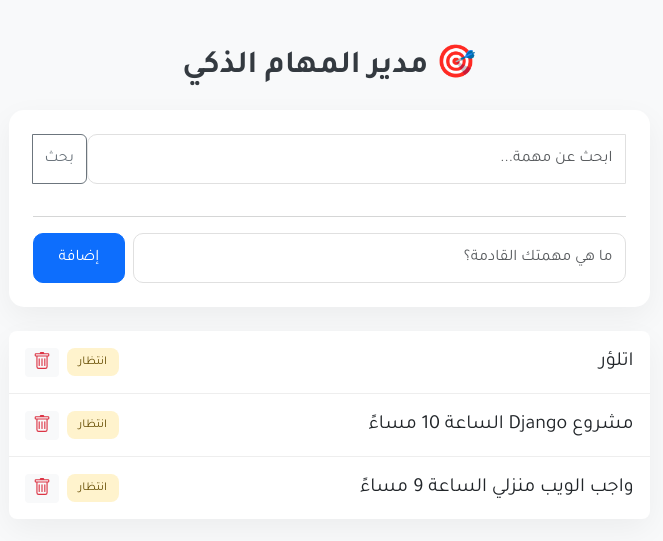
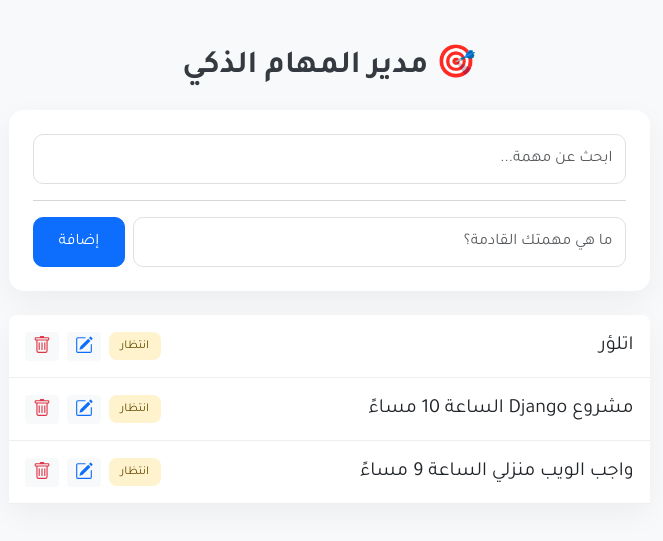
Before and after one commit to amjad7753/Django-Task-Manager, a Django app: page / in a window 1280 px wide. Shown: the top 541 px of the page, without its empty margins (311-974 px from the left). Run offline with Django 5.2, Linux system fonts and the light colour scheme; data comes from the database, SQL or seed files in the repository; both versions use the stored data as it was after the commit; some libraries are stand-ins or nearby versions.

Commit message:
إضافة ميزة تعديل المهام باستخدام Modal

```diff
--- a/tasks/templates/tasks/task_list.html
+++ b/tasks/templates/tasks/task_list.html
@@ -4,9 +4,12 @@
     <meta charset="UTF-8">
     <meta name="viewport" content="width=device-width, initial-scale=1.0">
     <title>مدير المهام الاحترافي</title>
+
+    <!-- Bootstrap CSS -->
     <link href="https://cdn.jsdelivr.net/npm/bootstrap@5.3.0/dist/css/bootstrap.min.css" rel="stylesheet">
+    <!-- Google Fonts (Tajawal) -->
     <link href="https://fonts.googleapis.com/css2?family=Tajawal:wght@400;700&display=swap" rel="stylesheet">
-
+    <!-- SweetAlert2 -->
     <script src="https://cdn.jsdelivr.net/npm/sweetalert2@11"></script>
 
     <style>
@@ -17,6 +20,7 @@
         .task-item:hover { background-color: #fdfdfd; transform: scale(1.01); }
         .form-control { border-radius: 10px; border: 1px solid #e0e0e0; padding: 12px; }
         .badge-custom { padding: 8px 12px; border-radius: 8px; font-weight: normal; }
+        .tooltip-inner { background-color: #333; border-radius: 5px; padding: 5px 10px; }
     </style>
 </head>
 <body>
@@ -26,13 +30,13 @@
         <div class="col-lg-7">
             <h2 class="text-center fw-bold mb-4">🎯 مدير المهام الذكي</h2>
 
+            <!-- قسم البحث والإضافة -->
           <div class="card main-card p-4 mb-4">
-                <form method="GET" class="mb-3">
-                    <div class="input-group">
-                        <input type="text" name="search" class="form-control" placeholder="ابحث عن مهمة..." value="{{ search_query }}">
-                        <button class="btn btn-outline-secondary" type="submit">بحث</button>
+    <div class="d-flex gap-2">
+        <input type="text" id="liveSearch" class="form-control" placeholder="ابحث عن مهمة..." value="{{ search_query }}">
+
+        <a href="{% url 'task_list' %}" class="btn btn-light border" id="clearSearch" style="display: none;">إلغاء</a>
     </div>
-                </form>
 
     <hr class="text-muted">
 
@@ -45,6 +49,7 @@
     </form>
 </div>
 
+            <!-- قائمة المهام -->
             <div class="card main-card">
                 <div class="list-group list-group-flush rounded-3">
                     {% for task in tasks %}
@@ -54,26 +59,67 @@
                                     {{ task.title }}
                                 </span>
                             </div>
+
                             <div class="d-flex align-items-center gap-2">
+                                <!-- زر الحالة مع Tooltip -->
+                                <span data-bs-toggle="tooltip" title="تغيير الحالة">
                                     <a href="{% url 'task_complete' task.id %}" class="text-decoration-none">
                                         <span class="badge badge-custom {% if task.completed %}bg-success-subtle text-success{% else %}bg-warning-subtle text-warning-emphasis{% endif %}">
                                             {% if task.completed %}تمت{% else %}انتظار{% endif %}
                                         </span>
                                     </a>
+                                </span>
 
-                                <a href="javascript:void(0);"
-                                   class="btn btn-sm btn-light text-danger border-0"
+                                <!-- زر التعديل (تم فصل الـ Tooltip عن الـ Modal) -->
+                                <span data-bs-toggle="tooltip" title="تعديل المهمة" data-bs-placement="top">
+                                    <button class="btn btn-sm btn-light text-primary border-0"
+                                            data-bs-toggle="modal"
+                                            data-bs-target="#editModal{{ task.id }}">
+                                        <svg xmlns="http://www.w3.org/2000/svg" width="18" height="18" fill="currentColor" class="bi bi-pencil-square" viewBox="0 0 16 16">
+                                          <path d="M15.502 1.94a.5.5 0 0 1 0 .706L14.459 3.69l-2-2L13.502.646a.5.5 0 0 1 .707 0l1.293 1.293zm-1.75 2.456-2-2L4.939 9.21a.5.5 0 0 0-.121.196l-.805 2.414a.25.25 0 0 0 .316.316l2.414-.805a.5.5 0 0 0 .196-.12l6.813-6.814z"/>
+                                          <path fill-rule="evenodd" d="M1 13.5A1.5 1.5 0 0 0 2.5 15h11a1.5 1.5 0 0 0 1.5-1.5v-6a.5.5 0 0 0-1 0v6a.5.5 0 0 1-.5.5h-11a.5.5 0 0 1-.5-.5v-11a.5.5 0 0 1 .5-.5H9a.5.5 0 0 0 0-1H2.5A1.5 1.5 0 0 0 1 2.5z"/>
+                                        </svg>
+                                    </button>
+                                </span>
+
+                                <!-- زر الحذف مع Tooltip -->
+                                <span data-bs-toggle="tooltip" title="حذف المهمة" data-bs-placement="top">
+                                    <button class="btn btn-sm btn-light text-danger border-0"
                                             onclick="confirmDelete('{% url 'task_delete' task.id %}')">
                                         <svg xmlns="http://www.w3.org/2000/svg" width="18" height="18" fill="currentColor" class="bi bi-trash" viewBox="0 0 16 16">
                                             <path d="M5.5 5.5A.5.5 0 0 1 6 6v6a.5.5 0 0 1-1 0V6a.5.5 0 0 1 .5-.5m2.5 0a.5.5 0 0 1 .5.5v6a.5.5 0 0 1-1 0V6a.5.5 0 0 1 .5-.5m3 .5a.5.5 0 0 0-1 0v6a.5.5 0 0 0 1 0z"/>
                                             <path d="M14.5 3a1 1 0 0 1-1 1H13v9a2 2 0 0 1-2 2H5a2 2 0 0 1-2-2V4h-.5a1 1 0 0 1-1-1V2a1 1 0 0 1 1-1H6a1 1 0 0 1 1-1h2a1 1 0 0 1 1 1h3.5a1 1 0 0 1 1 1zM4.118 4 4 4.059V13a1 1 0 0 0 1 1h6a1 1 0 0 0 1-1V4.059L11.882 4zM2.5 3h11V2h-11z"/>
                                         </svg>
-                                </a>
+                                    </button>
+                                </span>
                             </div>
                         </div>
+
+                        <!-- نافذة التعديل (Modal) لكل مهمة -->
+                        <div class="modal fade" id="editModal{{ task.id }}" tabindex="-1" aria-hidden="true">
+                          <div class="modal-dialog modal-dialog-centered">
+                            <div class="modal-content main-card">
+                              <div class="modal-header border-0">
+                                <h5 class="modal-title fw-bold">تعديل المهمة</h5>
+                                <button type="button" class="btn-close" data-bs-dismiss="modal" aria-label="Close"></button>
+                              </div>
+                              <form action="{% url 'task_update' task.id %}" method="POST">
+                                {% csrf_token %}
+                                <div class="modal-body">
+                                  <input type="text" name="title" class="form-control" value="{{ task.title }}" required>
+                                </div>
+                                <div class="modal-footer border-0">
+                                  <button type="button" class="btn btn-light" data-bs-dismiss="modal">إلغاء</button>
+                                  <button type="submit" class="btn btn-primary btn-add">حفظ التغييرات</button>
+                                </div>
+                              </form>
+                            </div>
+                          </div>
+                        </div>
+
                     {% empty %}
                         <div class="p-5 text-center text-muted">
-                            <p>لا توجد مهام مطابقة للبحث أو القائمة فارغة.</p>
+                            <p>لا توجد مهام حالياً.</p>
                         </div>
                     {% endfor %}
                 </div>
@@ -82,21 +128,52 @@
     </div>
 </div>
 
+<!-- Bootstrap JS Bundle (يجب أن يكون في النهاية لضمان عمل المودال) -->
+<script src="https://cdn.jsdelivr.net/npm/bootstrap@5.3.0/dist/js/bootstrap.bundle.min.js"></script>
 <script>
+    document.addEventListener('DOMContentLoaded', function () {
+        // 1. تفعيل التلميحات (Tooltips)
+        var tooltipTriggerList = [].slice.call(document.querySelectorAll('[data-bs-toggle="tooltip"]'))
+        var tooltipList = tooltipTriggerList.map(function (tooltipTriggerEl) {
+            return new bootstrap.Tooltip(tooltipTriggerEl)
+        })
+
+        // 2. محرك البحث اللحظي (Live Search)
+        const searchInput = document.getElementById('liveSearch');
+        const clearBtn = document.getElementById('clearSearch');
+        const taskItems = document.querySelectorAll('.task-item');
+
+        searchInput.addEventListener('input', function () {
+            const query = this.value.toLowerCase().trim();
+
+            // إظهار/إخفاء زر الإلغاء
+            clearBtn.style.display = query.length > 0 ? 'block' : 'none';
+
+            taskItems.forEach(item => {
+                const taskTitle = item.querySelector('.fs-5').textContent.toLowerCase();
+
+                // إذا كانت الكلمة موجودة، اظهر الصف، وإذا لا، اخفهِ
+                if (taskTitle.includes(query)) {
+                    item.style.setProperty('display', 'flex', 'important');
+                } else {
+                    item.style.setProperty('display', 'none', 'important');
+                }
+            });
+        });
+    });
+
+    // وظيفة تأكيد الحذف (SweetAlert2)
     function confirmDelete(deleteUrl) {
         Swal.fire({
             title: 'هل أنت متأكد؟',
-        text: "لن تتمكن من التراجع عن حذف هذه المهمة!",
+            text: "لن تتمكن من استعادة هذه المهمة بعد الحذف!",
             icon: 'warning',
             showCancelButton: true,
             confirmButtonColor: '#d33',
             cancelButtonColor: '#3085d6',
-        confirmButtonText: 'نعم، احذفها!',
+            confirmButtonText: 'نعم، احذفها',
             cancelButtonText: 'إلغاء',
-        reverseButtons: true, // لجعل "إلغاء" على اليمين بما يتناسب مع العربية
-        customClass: {
-            popup: 'rounded-4'
-        }
+            reverseButtons: true
         }).then((result) => {
             if (result.isConfirmed) {
                 window.location.href = deleteUrl;
--- a/tasks/urls.py
+++ b/tasks/urls.py
@@ -5,4 +5,5 @@ urlpatterns = [
     path('', views.task_list, name='task_list'),
     path('delete/<int:task_id>/', views.task_delete, name='task_delete'),
     path('complete/<int:task_id>/', views.task_complete, name='task_complete'),
+    path('update/<int:task_id>/', views.task_update, name='task_update'),
 ]
--- a/tasks/views.py
+++ b/tasks/views.py
@@ -1,3 +1,4 @@
+from turtle import title
 from django.shortcuts import redirect, render , get_object_or_404
 
 # Create your views here.
@@ -22,16 +23,36 @@ def task_complete(request, task_id):
     task.completed = not task.completed
     task.save()
     return redirect('task_list')
+def task_list(request):
+    # 1. استقبال نص البحث أولاً
+    search_query = request.GET.get('search', '')
 
-def task_list(request):
-    search_query = request.GET.get('search', '')
+    # 2. معالجة إضافة مهمة جديدة (POST)
     if request.method == 'POST':
         title = request.POST.get('title')
         if title:
             Task.objects.create(title=title)
+        # بعد الإضافة، نعود للصفحة الرئيسية بدون فلاتر بحث
         return redirect('task_list')
+
+    # 3. جلب المهام بناءً على البحث (GET)
     if search_query:
-        Tasks = Task.objects.filter(title__icontains=search_query).order_by('-created_at')
+        # لاحظ هنا استخدمنا اسم متغير tasks (صغير) ليتناسب مع الـ Template
+        tasks = Task.objects.filter(title__icontains=search_query).order_by('-created_at')
     else:
-        Tasks = Task.objects.all().order_by('-created_at')
-    return render(request, 'tasks/task_list.html', {'tasks': Tasks, 'search_query': search_query})
+        tasks = Task.objects.all().order_by('-created_at')
+
+    # 4. إرسال البيانات للـ Template
+    return render(request, 'tasks/task_list.html', {
+        'tasks': tasks,
+        'search_query': search_query
+    })
+def task_update (request, task_id):
+    task = get_object_or_404(Task, id=task_id)
+    if request.method == 'POST':
+        title = request.POST.get('title')
+        if title:
+            task.title = title
+            task.save()
+        return redirect('task_list')
+    return render(request, 'tasks/task_update.html', {'task': task})
```
Also changed, not shown: db.sqlite3. Lines whose indentation alone changed are shown as unchanged.
